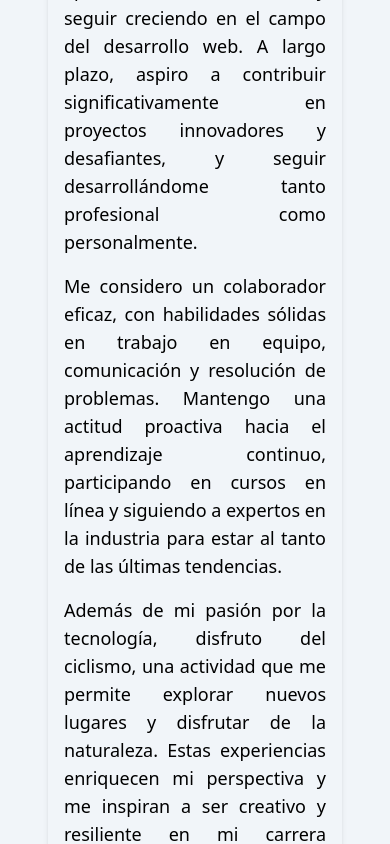
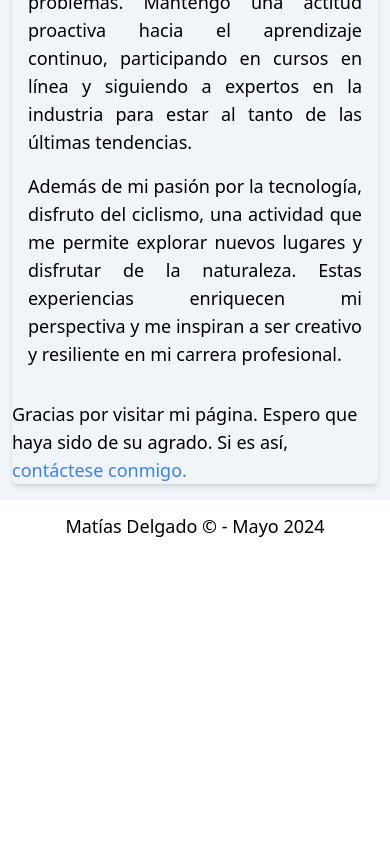
Before and after one commit to Mati69lbt/Matias-Delgado, a React (Vite) app: page / in a window 390 px wide. Shown: the part 1404-2248 px from the top of the page. After the commit the page ends 1956 px from the top, so only its background shows below. Built offline with nearby package versions, Linux system fonts and the light colour scheme.

Commit message:
texto inicio

```diff
--- a/src/components/Inicio.jsx
+++ b/src/components/Inicio.jsx
@@ -4,8 +4,8 @@ import { Link } from "react-router-dom";
 
 const Inicio = () => {
   return (
-    <div className="m-12 shadow-md rounded-md">
-      <p className="mb-4 text-lg text-justify m-4 pt-4">
+    <div className="m-3 sm:m-12 shadow-md rounded-md">
+      <p className="mb-4 text-lg text-left sm:text-justify m-4 pt-4">
         Soy <strong>Matías Daniel Delgado</strong>, desarrollador web y móvil
         con amplios conocimientos adquiridos a través de proyectos personales y
         bootcamps intensivos. Aunque no tengo experiencia laboral formal, he
@@ -46,11 +46,10 @@ const Inicio = () => {
       </p>
       <p className="text-lg">
         Gracias por visitar mi página. Espero que haya sido de su agrado. Si es
-        así,
+        así,{" "}
         <Link to="/contacto" className="text-blue-500 hover:underline">
-          contáctese conmigo
+          contáctese conmigo.
         </Link>
-        .
       </p>
     </div>
   );
```
